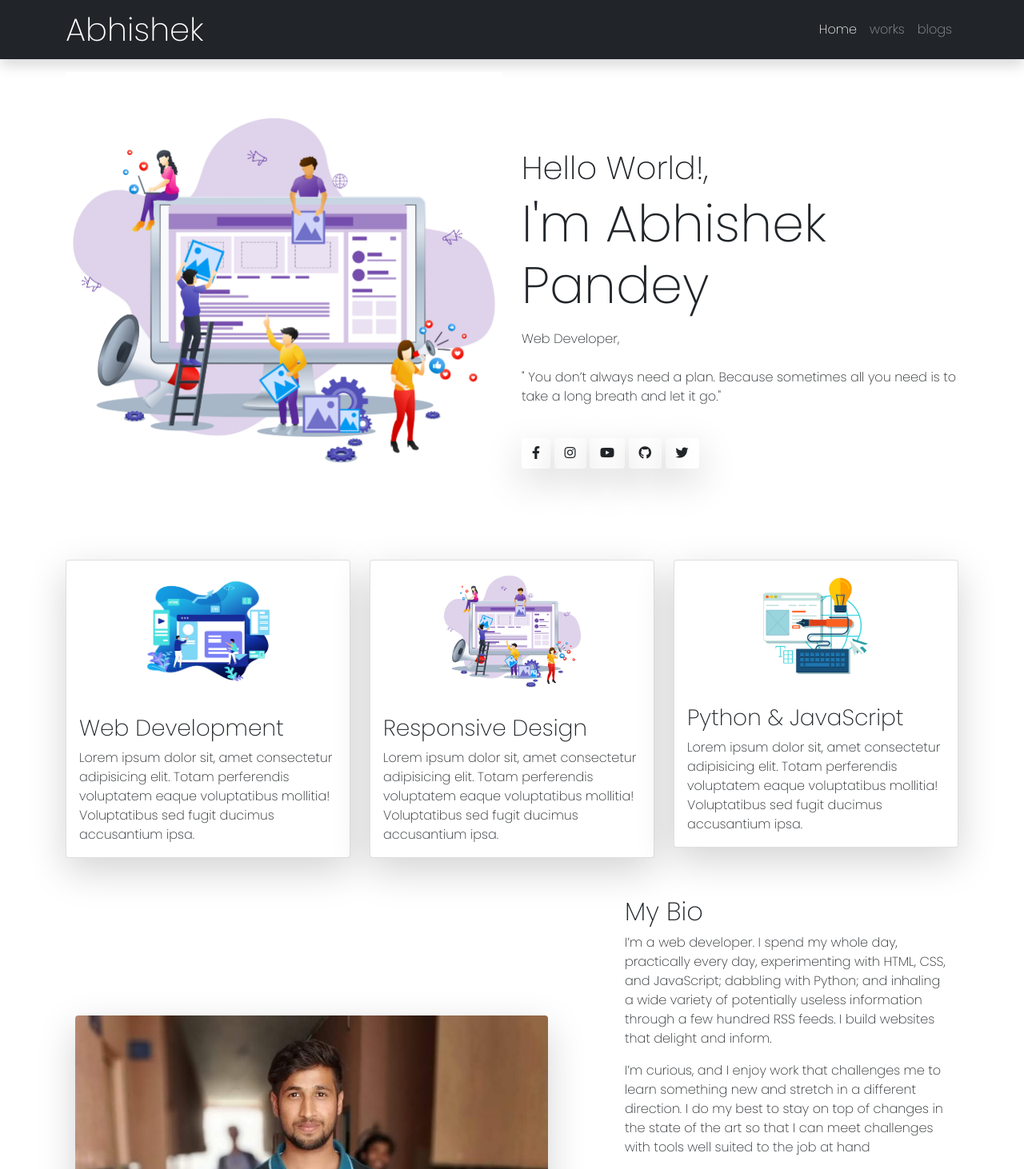
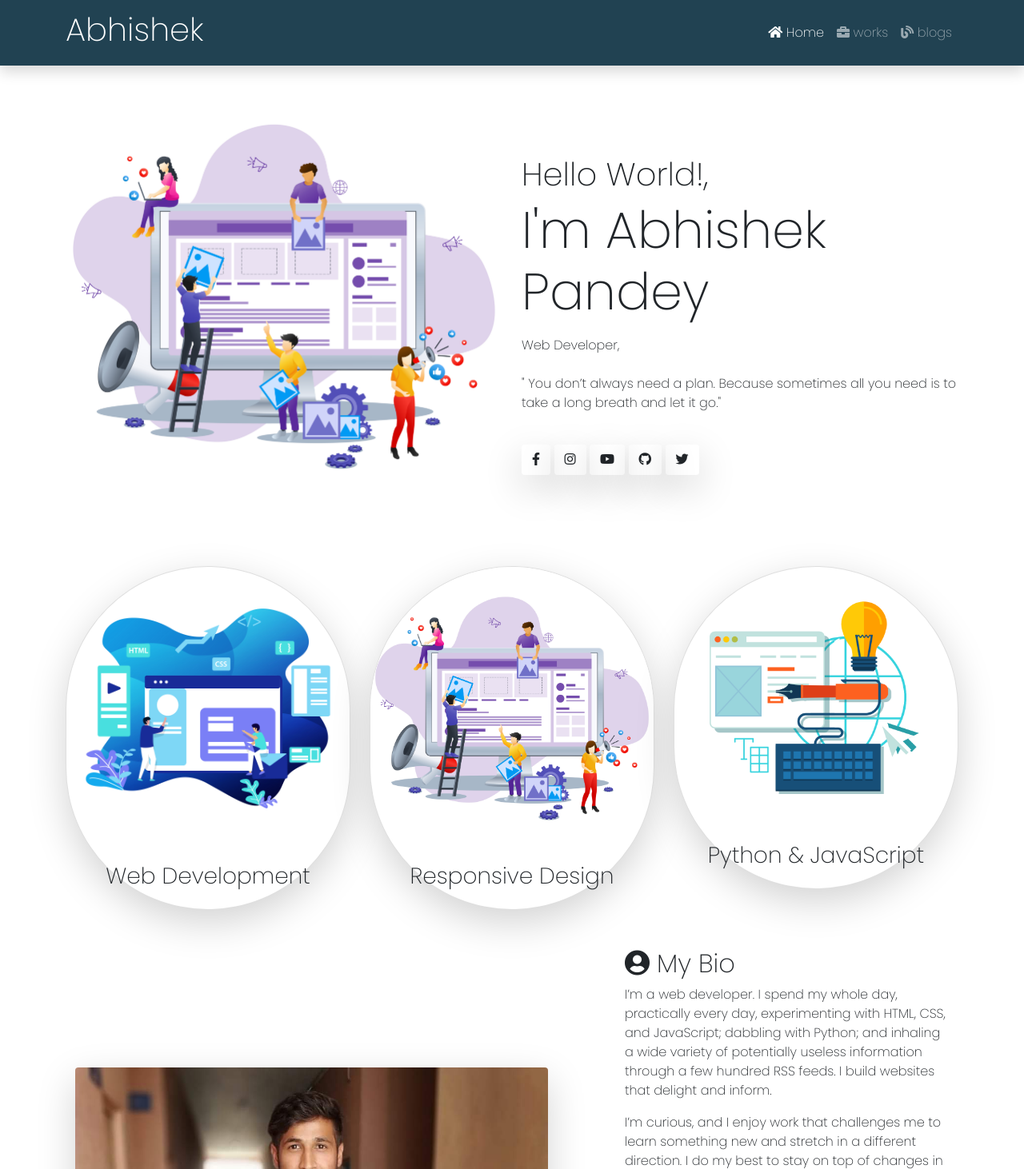
Before and after one commit to Abhisekpndy17/myapp-django, a Django app: page / in a window 1280 px wide. Shown: the top 1462 px of the page at 80% size. Run offline with Django 3.2, Linux system fonts and the light colour scheme.

Commit message:
edit icons

```diff
--- a/portfolio/templates/portfolio/footer.html
+++ b/portfolio/templates/portfolio/footer.html
@@ -1,8 +1,8 @@
-<footer class="bg-dark text-white pt-5 pb-4">
+<footer class="text-white pt-5 pb-4" style="background: #214252;">
     <div class="container text-center text-md-left">
         <div class="row text-center text-md-left">
             <div class="col-md-4 col-lg-4 col-xl-4 mx-auto mt-3" data-aos="zoom-in-up" data-aos-delay="300">
-                <h4 class="text-uppercase mb-4 font-weight-bold text-warning">Abhishek Pandey</h4>
+                <h4 class="text-uppercase mb-4 font-weight-bold">Abhishek Pandey</h4>
                 <p>I’m curious, and I enjoy work that challenges me to learn something new and stretch in a different
                     direction. I do my best to stay on top of changes in the state of the art so that I can meet challenges
                     with tools well suited to the job at hand</p>
@@ -21,7 +21,7 @@
                                 class="fab fa-instagram mr-3"></i>Github</a></p>
             </div>
             <div class="col-md-4 col-lg-3 col-xl-3 mx-auto mt-3" data-aos="zoom-in-up" data-aos-delay="300">
-                <h5 class="text-uppercase mb-4 font-weight-bold text-warning">Contact Us</h5>
+                <h5 class="text-uppercase mb-4 font-weight-bold text-warning"> <i class="far fa-address-card"></i>Contact Us</h5>
                 <p><i class="fas fa-home mr-3"></i>E-162 Alpha 1<sup>st</sup> , Greater Noida, Uttar Pradesh</p>
                 <p><i class="fas fa-envelope mr-3"></i>abhhishekpandey47@gmail.com</p>
                 <p><i class="fas fa-phone mr-3"></i>+91 8505921813</p>
--- a/portfolio/templates/portfolio/home.html
+++ b/portfolio/templates/portfolio/home.html
@@ -31,36 +31,29 @@ Abhishek Pandey
     </div>
     <!--end layout-->
     <!--card-->
-
-    <div class="row mt-5">
+    <div class="row mt-5 justify-content-center">
       <div class="col-md-4" data-aos="zoom-in-up" data-aos-delay="100">
-        <div class="card shadow-lg">
+        <div class="card shadow-lg text-center rounded-pill">
           <img src="{% static 'image/img1.png' %}" alt="" class="card-img-top">
           <div class="card-body">
-            <h3 class="card-title">Web Development</h3>
-            <p class="card-text">Lorem ipsum dolor sit, amet consectetur adipisicing elit. Totam perferendis voluptatem
-              eaque voluptatibus mollitia! Voluptatibus sed fugit ducimus accusantium ipsa.</p>
-          </div>
+            <h3 class="card-title ">Web Development</h3>
+            </div>
         </div>
       </div>
       <div class="col-md-4" data-aos="zoom-in-up" data-aos-delay="300">
-        <div class="card shadow-lg">
-          <img src="{% static 'image/img2.png' %}" alt="" class="card-img-top">
+        <div class="card shadow-lg text-center rounded-pill">
+          <img src="{% static 'image/img2.png' %}" alt="" class="card-img-top rounded-pill">
           <div class="card-body">
             <h3 class="card-title">Responsive Design</h3>
-            <p class="card-text">Lorem ipsum dolor sit, amet consectetur adipisicing elit. Totam perferendis voluptatem
-              eaque voluptatibus mollitia! Voluptatibus sed fugit ducimus accusantium ipsa.</p>
-          </div>
+            </div>
         </div>
       </div>
       <div class="col-md-4" data-aos="zoom-in-up" data-aos-delay="100">
-        <div class="card shadow-lg">
+        <div class="card shadow-lg text-center rounded-pill">
           <img src="{% static 'image/img5.png' %}" alt="" class="card-img-top">
           <div class="card-body">
             <h3 class="card-title">Python & JavaScript</h3>
-            <p class="card-text">Lorem ipsum dolor sit, amet consectetur adipisicing elit. Totam perferendis voluptatem
-              eaque voluptatibus mollitia! Voluptatibus sed fugit ducimus accusantium ipsa.</p>
-          </div>
+            </div>
         </div>
       </div>
     </div>
@@ -76,7 +69,7 @@ Abhishek Pandey
           </div>
           <div class="col-lg-5 pl-lg-5" data-aos="zoom-in-up" data-aos-delay="100">
             <div class="section-heading">
-              <h2>My Bio</h2>
+              <h2><i class="fas fa-user-circle"></i> My Bio</h2>
             </div>
             <p>I’m a <span class="highlight">web developer. </span>I spend my whole day, practically every day, experimenting with HTML, CSS, and
               JavaScript; dabbling with Python; and inhaling a wide variety of potentially useless information
@@ -159,7 +152,7 @@ Abhishek Pandey
               </div>
             </div>
             <p>
-              <a href="#contact-section" class="btn btn-primary smoothscroll">Hire Me</a>
+              <a href="mailto:abhishekbca15.iimtgn@gmail.com" class="btn btn-primary smoothscroll">Hire Me</a>
               <a href="#" class="btn btn-secondary shadow-lg rounded">Download CV</a>
             </p>
           </div>
--- a/portfolio/templates/portfolio/navbar.html
+++ b/portfolio/templates/portfolio/navbar.html
@@ -1,22 +1,23 @@
-<nav class="navbar navbar-expand-lg navbar-dark bg-dark shadow">
+<nav class="navbar navbar-expand-lg navbar-dark sticky-top shadow" style="background: #214252;">
     <div class="container">
-      <a data-aos="zoom-in" data-aos-delay="100" class="navbar-brand" href="/"><span class="display-6">Abhishek</span></a>
+      <a data-aos="zoom-in" data-aos-delay="100" class="navbar-brand" href="/"><h1 class="display-6">Abhishek</h1></a>
       <button class="navbar-toggler" type="button" data-toggle="collapse" data-target="#navbarSupportedContent" aria-controls="navbarSupportedContent" aria-expanded="false" aria-label="Toggle navigation">
         <span class="navbar-toggler-icon"></span>
       </button>
       <div class="collapse navbar-collapse" id="navbarSupportedContent">
         <ul class="navbar-nav ml-auto">
           <li class="nav-item">
-            <a class="nav-link active" aria-current="page" href="/">Home</a>
+            <a class="nav-link active" aria-current="page" href="/"><i class="fas fa-home"></i> Home</a>
           </li>
           <li class="nav-item">
-            <a class="nav-link" href="/works">works</a>
+            <a class="nav-link" href="/works"> <i class="fas fa-briefcase"></i> works</a>
           </li>
           <li class="nav-item">
-            <a class="nav-link" href="/blog">blogs</a>
+            <a class="nav-link" href="/blog"><i class="fas fa-blog"></i> blogs</a>
           </li>
         </ul>
         </ul>
       </div>
     </div>
+    <hr>
   </nav>
--- a/static/css/staticcss.css
+++ b/static/css/staticcss.css
@@ -7,9 +7,40 @@
     box-sizing: border-box;
     scroll-behavior: smooth;
 }
+/*.card{
+    box-shadow: 20px 20px 50px rgba(0, 0, 0, 0.5);
+    background: rgba(255, 255, 255, 0.1);
+}
+*/
+.conatin{
+    height: 100vh;
+}
 
-.card img{
-    height: 100%;
-    width: 50%;
+.conatin::before{
+    content: '';
+    background: rgba( 255, 255, 255, 0.25 );
+    clip-path: ellipse(45% 45% at 0% 50%);
+
+}
+
+.hero{
+    height: 50vh;
     margin: 0px auto;
+    display: flex;
+    justify-content: center;
+    align-items: center;
+    flex-flow: nowrap column;
 }
+
+.like-card{
+    background: rgba( 255, 255, 255, 0.25 );
+    box-shadow: 0 8px 32px 0 rgba( 31, 38, 135, 0.37 );
+    backdrop-filter: blur( 4px );
+    -webkit-backdrop-filter: blur( 4px );
+    border-radius: 10px;
+    border: 1px solid rgba( 255, 255, 255, 0.18 );
+    display: flex;
+    justify-content: center;
+    align-items: center;
+    flex-flow: column nowrap;
+}
```
Also changed, not shown: blog/templates/blog/blog.html (+9 -13 lines), blog/templates/blog/post_details.html (+12 -12 lines), portfolio/templates/card.html (added, +26 -0 lines).
